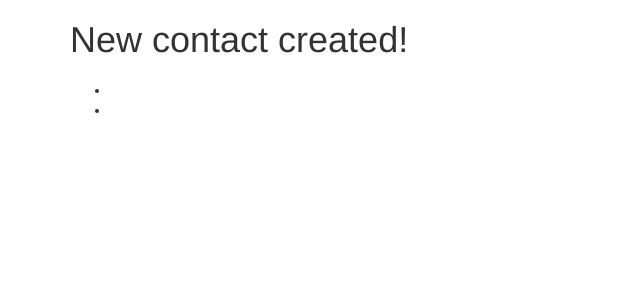
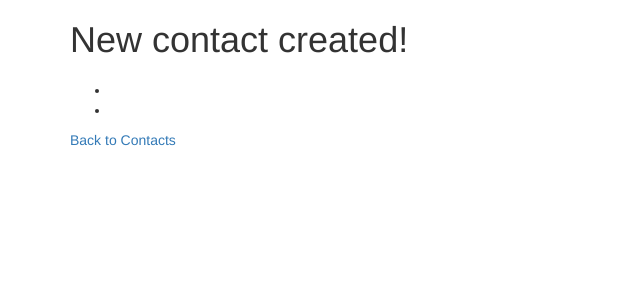
Before and after one commit to PoterekM/php-week-1-phonebook, a PHP site: template views/new_contact_display.html.twig in a window 1280 px wide. Shown: the top 300 px of the page, without its empty margins (0-640 px from the left). Run offline with PHP 8.4, Linux system fonts and the light colour scheme; the template is opened without the code that fills it, so the values that code supplies are empty; some libraries are stand-ins or nearby versions.

Commit message:
add link to go back to home page after viewing new contact

```diff
--- a/views/new_contact_display.html.twig
+++ b/views/new_contact_display.html.twig
@@ -12,6 +12,8 @@
             <li> {{ contacts.getAddress }}</li>
         </ul>
 
+        <a href='/'>Back to Contacts</a>
+
     </div>
 
 </body>
```
